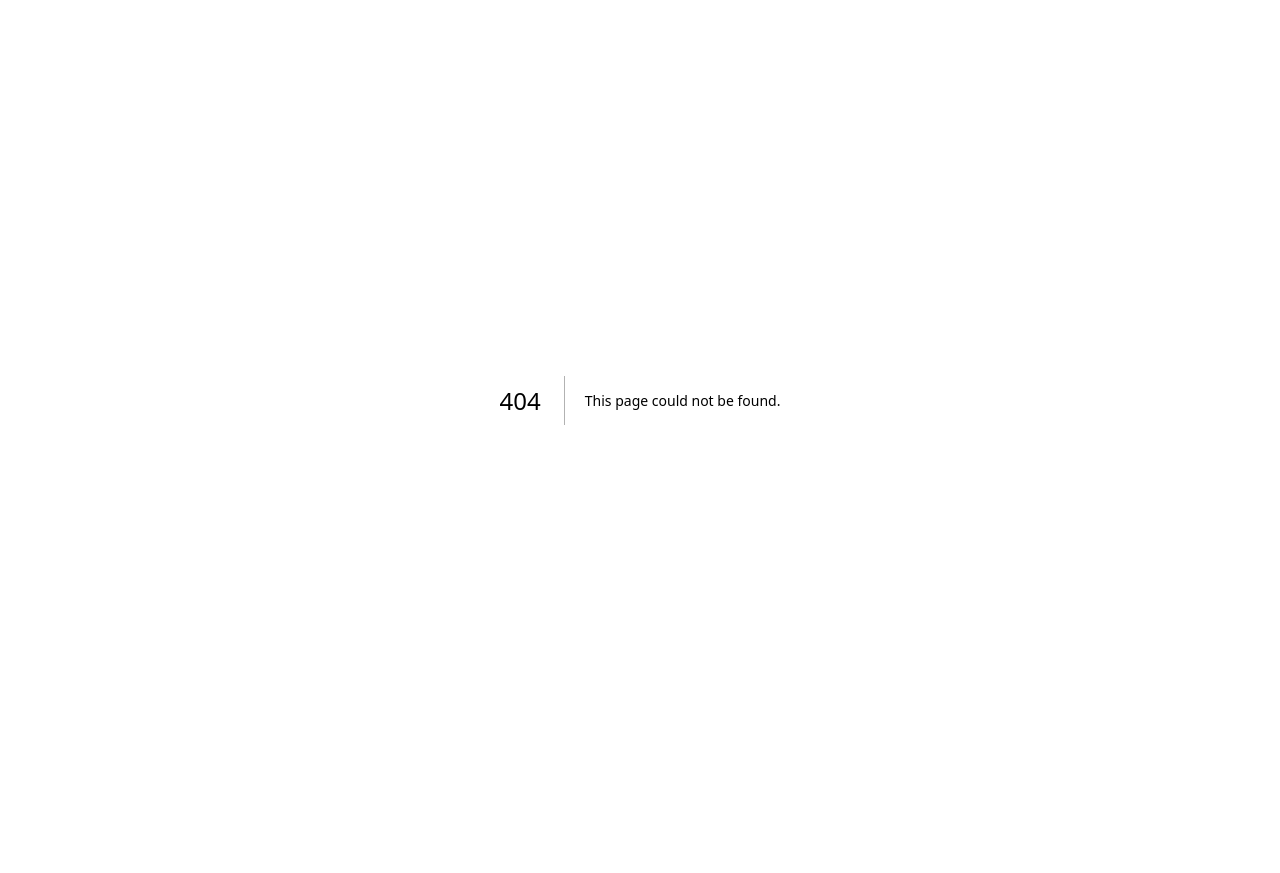
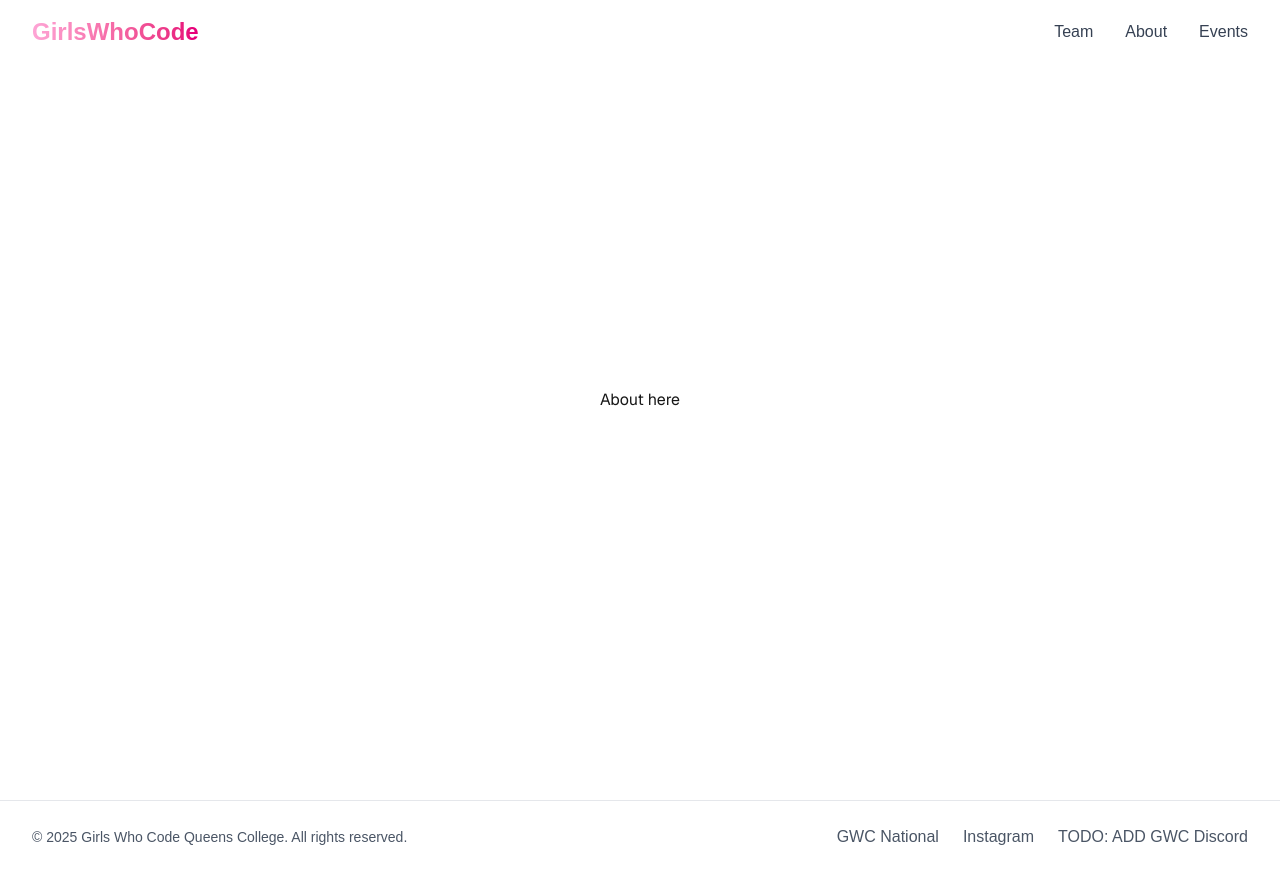
Before and after one commit to DaniGall/GirlsWhoCodeQC, a Next.js app: page /About in a window 1280 px wide. Before the commit this address had no page. Before the commit the page ends 800 px from the top, so only its background shows below. Built offline with nearby package versions, Linux system fonts and the light colour scheme.

Commit message:
added extra pages

```diff
--- a/package.json
+++ b/package.json
@@ -3,7 +3,7 @@
   "version": "0.1.0",
   "private": true,
   "scripts": {
-    "dev": "next dev --turbopack",
+    "dev": "next dev",
     "build": "next build --turbopack",
     "start": "next start",
     "lint": "eslint",
--- /dev/null
+++ b/src/app/About/page.tsx
@@ -0,0 +1,16 @@
+import Header from "../../component/layout/Header";
+import Footer from "../../component/layout/Footer";
+
+export default function About() {
+  return (
+    <div>
+      <Header></Header>
+      <div className="font-sans grid grid-rows-[20px_1fr_20px] items-center justify-items-center min-h-screen p-8 pb-20 gap-16 sm:p-20">
+        <div className="flex flex-col gap-[32px] row-start-2 items-center sm:items-start">
+          <h1>About here</h1>
+        </div>
+      </div>
+      <Footer></Footer>
+    </div>
+  );
+}
--- /dev/null
+++ b/src/app/Event/page.tsx
@@ -0,0 +1,16 @@
+import Header from "../../component/layout/Header";
+import Footer from "../../component/layout/Footer";
+
+export default function Event() {
+  return (
+    <div>
+      <Header></Header>
+      <div className="font-sans grid grid-rows-[20px_1fr_20px] items-center justify-items-center min-h-screen p-8 pb-20 gap-16 sm:p-20">
+        <div className="flex flex-col gap-[32px] row-start-2 items-center sm:items-start">
+          <h1>List Events here</h1>
+        </div>
+      </div>
+      <Footer></Footer>
+    </div>
+  );
+}
--- /dev/null
+++ b/src/app/Team/page.tsx
@@ -0,0 +1,16 @@
+import Header from "../../component/layout/Header";
+import Footer from "../../component/layout/Footer";
+
+export default function Team() {
+  return (
+    <div>
+      <Header></Header>
+      <div className="font-sans grid grid-rows-[20px_1fr_20px] items-center justify-items-center min-h-screen p-8 pb-20 gap-16 sm:p-20">
+        <div className="flex flex-col gap-[32px] row-start-2 items-center sm:items-start">
+          <h1>List Team here</h1>
+        </div>
+      </div>
+      <Footer></Footer>
+    </div>
+  );
+}
--- a/src/app/page.tsx
+++ b/src/app/page.tsx
@@ -7,9 +7,7 @@ export default function Home() {
       <Header></Header>
       <div className="font-sans grid grid-rows-[20px_1fr_20px] items-center justify-items-center min-h-screen p-8 pb-20 gap-16 sm:p-20">
         <div className="flex flex-col gap-[32px] row-start-2 items-center sm:items-start">
-          <div>
-            <h1>GWC</h1>
-          </div>
+          <h1>GWC</h1>
         </div>
       </div>
       <Footer></Footer>
--- a/src/component/layout/Footer.tsx
+++ b/src/component/layout/Footer.tsx
@@ -20,7 +20,7 @@ export default function Footer() {
             </Link>
             <Link
               className="text-gray-600 hover:text-pink-600 font-medium transition-colors duration-200"
-              href="https://instagram.com/your-chapter-handle"
+              href="https://www.instagram.com/gwc.qc/#"
               target="_blank"
               rel="noopener noreferrer"
             >
@@ -32,7 +32,7 @@ export default function Footer() {
               target="_blank"
               rel="noopener noreferrer"
             >
-              Discord-TODO: ADD GWC Discord
+              TODO: ADD GWC Discord
             </Link>
           </div>
         </div>
--- a/src/component/layout/Header.tsx
+++ b/src/component/layout/Header.tsx
@@ -18,7 +18,7 @@ export default function Header() {
 
   return (
     <header
-      className={`fixed top-0 w-full z-50 transition-all duration-300 ${
+      className={`fixed top-0 w-full transition-all duration-300 ${
         isScrolled
           ? "bg-white/95 backdrop-blur-xl border-b border-gray-100 shadow-sm"
           : "bg-white/90 backdrop-blur-lg"
@@ -36,16 +36,22 @@ export default function Header() {
           {/* Desktop Navigation */}
           <nav className="hidden md:flex items-center space-x-8">
             <Link
-              href="#team"
+              href="Team"
               className="text-gray-700 hover:text-pink-600 font-medium transition-colors duration-200"
             >
               Team
             </Link>
             <Link
-              href="#about"
+              href="About"
               className="text-gray-700 hover:text-pink-600 font-medium transition-colors duration-200"
             >
               About
+            </Link>
+            <Link
+              href="Event"
+              className="text-gray-700 hover:text-pink-600 font-medium transition-colors duration-200"
+            >
+              Events
             </Link>
           </nav>
 
@@ -82,19 +88,28 @@ export default function Header() {
           }`}
         >
           <Link
-            href="#team"
+            href="Team"
             className="block text-gray-700 hover:text-pink-600 font-medium transition-colors duration-200 py-2"
             onClick={() => setIsMobileMenuOpen(false)}
           >
             Team
           </Link>
-          <nav className="py-4 space-y-4 border-t border-gray-100 mt-4">
+          <nav className=" space-y-2 border-t border-gray-100 mt-1">
             <Link
-              href="#about"
+              href="About"
               className="block text-gray-700 hover:text-pink-600 font-medium transition-colors duration-200 py-2"
               onClick={() => setIsMobileMenuOpen(false)}
             >
               About
+            </Link>
+          </nav>
+          <nav className=" space-y-2 border-t border-gray-100 mt-1">
+            <Link
+              href="Event"
+              className="block text-gray-700 hover:text-pink-600 font-medium transition-colors duration-200 py-2"
+              onClick={() => setIsMobileMenuOpen(false)}
+            >
+              Events
             </Link>
           </nav>
         </div>
```
